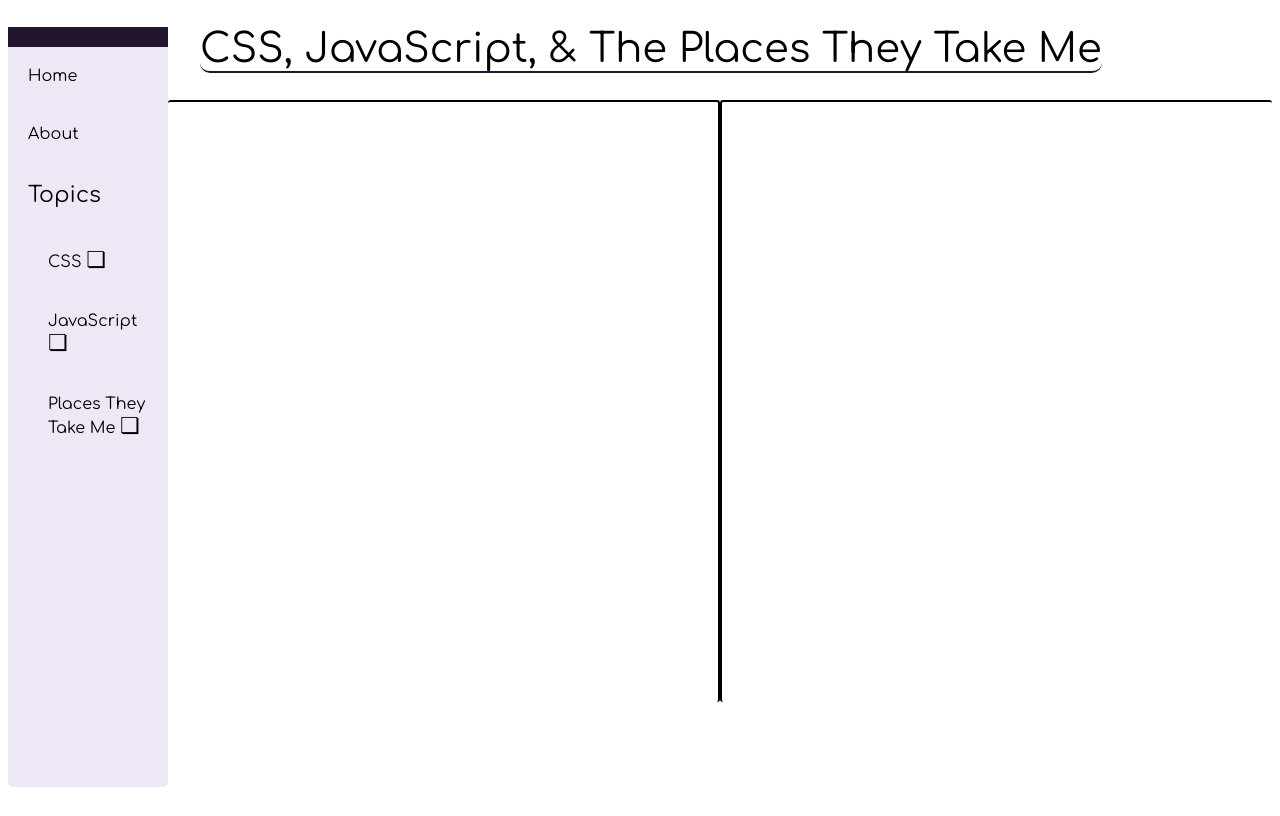
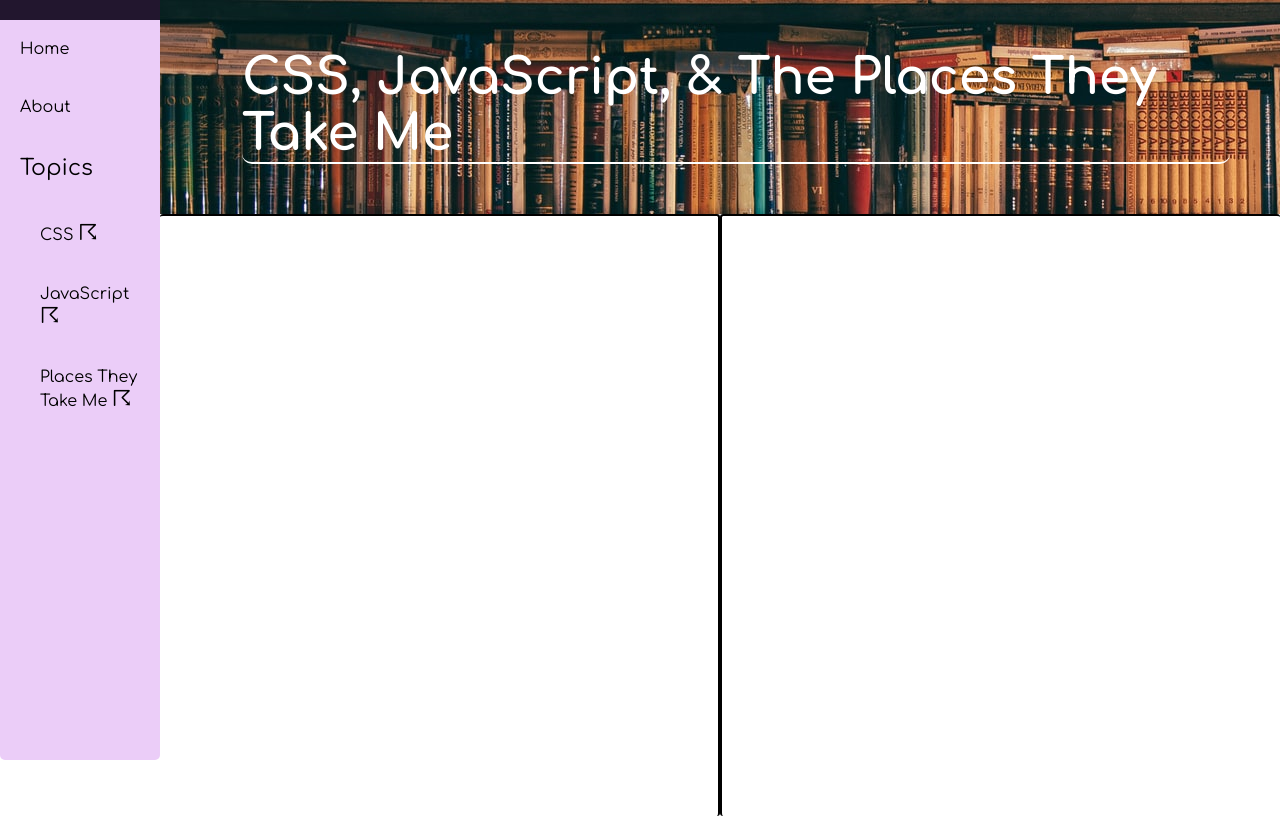
Before and after one commit to Cujack1/Coding_Essays, a plain HTML site: page index.html in a window 1280 px wide. Drawn offline with Linux system fonts and the light colour scheme.

Commit message:
styling, adding images

```diff
--- a/index.html
+++ b/index.html
@@ -23,7 +23,7 @@
       <span class="topics navPaneItems">
         CSS
         <div class="CSS__dropDownBox">
-          <span class="topicDropDownIcon">&#10063;</span>
+          <span class="topicDropDownIcon">&#9736;</span>
           <div class="CSS__dropDownBox__menu">
             <p>Topic of Discussion: Essay</p>
             <p>Topic of Discussion: Essay</p>
@@ -34,7 +34,7 @@
       <span class="topics navPaneItems">
         JavaScript
         <div class="JS__dropDownBox">
-          <span class="topicDropDownIcon">&#10063;</span>
+          <span class="topicDropDownIcon">&#9736;</span>
           <div class="JS__dropDownBox__menu">
             <p>Topic of Discussion: Essay</p>
             <p>Topic of Discussion: Essay</p>
@@ -45,7 +45,7 @@
       <span class="topics navPaneItems">
         Places They Take Me
         <div class="places__dropDownBox">
-          <span class="topicDropDownIcon">&#10063;</span>
+          <span class="topicDropDownIcon">&#9736;</span>
           <div class="places__dropDownBox__menu">
             <p>Topic of Discussion: Essay</p>
             <p>Topic of Discussion: Essay</p>
@@ -54,7 +54,9 @@
         </div>
       </span>
     </nav>
-    <h1 class="heroHeader">CSS, JavaScript, & The Places They Take Me</h1>
+    <div class="heroHeaderBox">
+      <h1 class="heroHeader">CSS, JavaScript, & The Places They Take Me</h1>
+    </div>
     <div class="heroContent">
       <div class="content1 content"></div>
       <div class="content2 content"></div>
--- a/style.css
+++ b/style.css
@@ -7,10 +7,10 @@
     --bodyText: 'Comfortaa';
 
     /* Backgrounds */
-    --navPane: rgb(237, 231, 246);
+    --navPane: rgb(235, 205, 248);
     --navPaneBar: var(--text);
     --navPaneDropDownIcon: rgb(16, 130, 118);
-    --navPaneDropDownMenu: rgb(240, 187, 199);
+    --navPaneDropDownMenu: rgb(180, 243, 246);
 }
 
 html {
@@ -19,6 +19,9 @@ html {
 
 body {
     font-size: 1.6rem;
+    margin: 0;
+    padding: 0;
+    border: none;
 }
 
 
@@ -87,12 +90,19 @@ a:hover {
 .heroHeader {
     width: -moz-fit-content;
     width: fit-content;
-    margin-left: 15vw;
+    margin: 0 0 0 15vw;
+    border-bottom: 2px solid #fff;
+    border-radius: 10px;
     font-family: var(--navText);
-    font-size: 4rem;
-    font-weight: normal;
-    border-bottom: 2px solid var(--text);
-    border-radius: 10px;
+    font-size: 5rem;
+    font-weight: bold;
+    color: #fff;
+}
+
+.heroHeaderBox {
+    margin: 0;
+    padding: 50px;
+    background: url(/assets/alfons-morales-YLSwjSy7stw-unsplash.jpg);
 }
 
 
@@ -101,20 +111,24 @@ a:hover {
 .CSS__dropDownBox {
     position: relative;
     display: inline-block;
+    cursor: pointer;
 }
 
 
 .CSS__dropDownBox__menu {
-    display: none;
+    visibility: hidden;
     position: absolute;
     z-index: 1;
     width: 180px;
     background: var(--navPaneDropDownMenu);
+    opacity: 0;
+    transition: opacity 0.2s linear;
 }
 
 
 .CSS__dropDownBox:hover .CSS__dropDownBox__menu {
-    display: block;
+    visibility: visible;
+    opacity: 1;
 }
 
 /* Dropdown Menus */
@@ -122,20 +136,24 @@ a:hover {
 .JS__dropDownBox {
     position: relative;
     display: inline-block;
+    cursor: pointer;
 }
 
 
 .JS__dropDownBox__menu {
-    display: none;
+    visibility: hidden;
     position: absolute;
     z-index: 1;
     width: 180px;
     background: var(--navPaneDropDownMenu);
+    opacity: 0;
+    transition: opacity 0.2s linear;
 }
 
 
 .JS__dropDownBox:hover .JS__dropDownBox__menu {
-    display: block;
+    visibility: visible;
+    opacity: 1;
 }
 
 /* Dropdown Menus */
@@ -143,20 +161,24 @@ a:hover {
 .places__dropDownBox {
     position: relative;
     display: inline-block;
+    cursor: pointer;
 }
 
 
 .places__dropDownBox__menu {
-    display: none;
+    visibility: hidden;
     position: absolute;
     z-index: 1;
     width: 180px;
     background: var(--navPaneDropDownMenu);
+    opacity: 0;
+    transition: opacity 0.2s linear;
 }
 
 
 .places__dropDownBox:hover .places__dropDownBox__menu {
-    display: block;
+    visibility: visible;
+    opacity: 1;
 }
 
 
```
Also changed, not shown: assets/alfons-morales-YLSwjSy7stw-unsplash.jpg (added), 1 other file.
